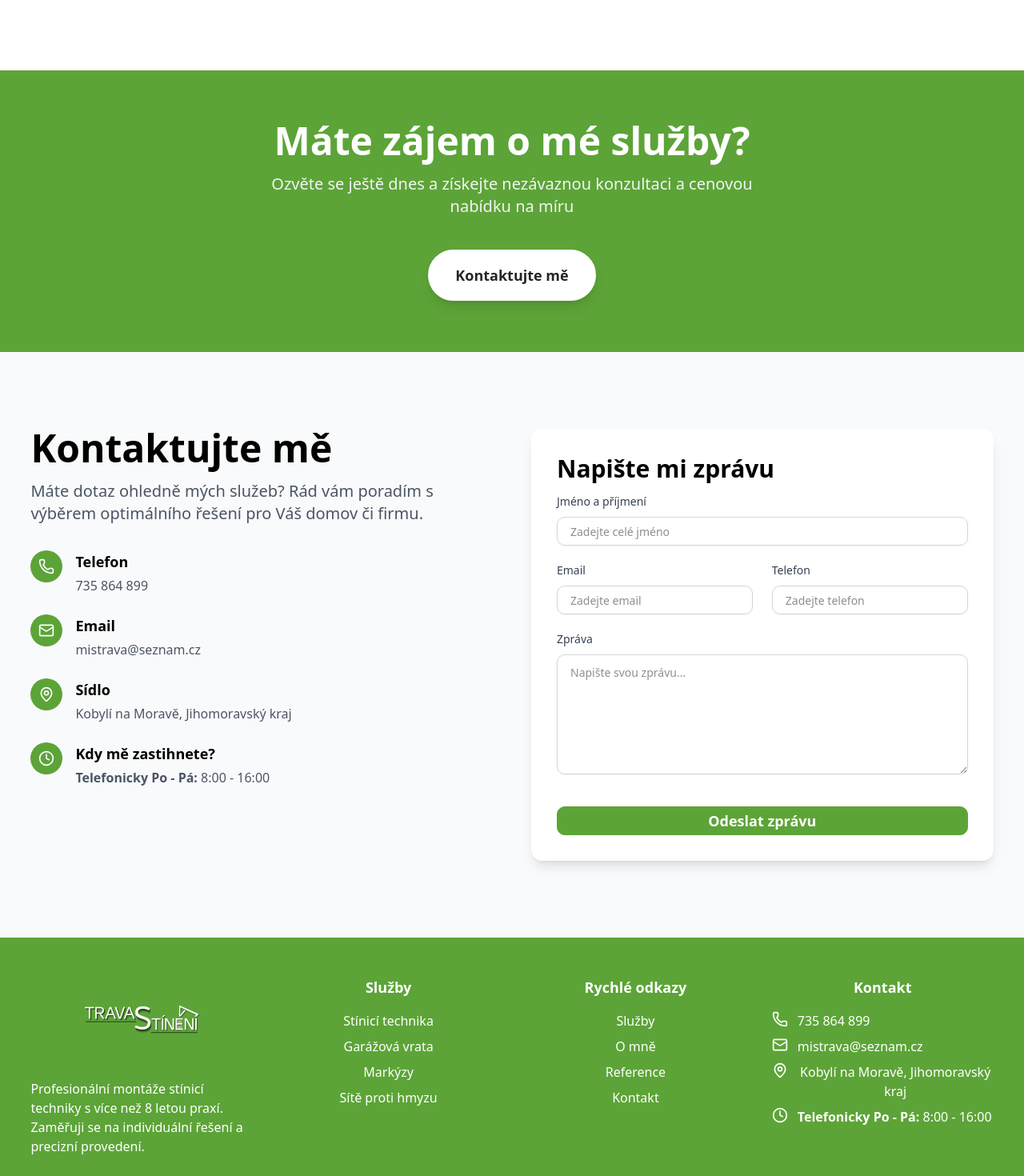
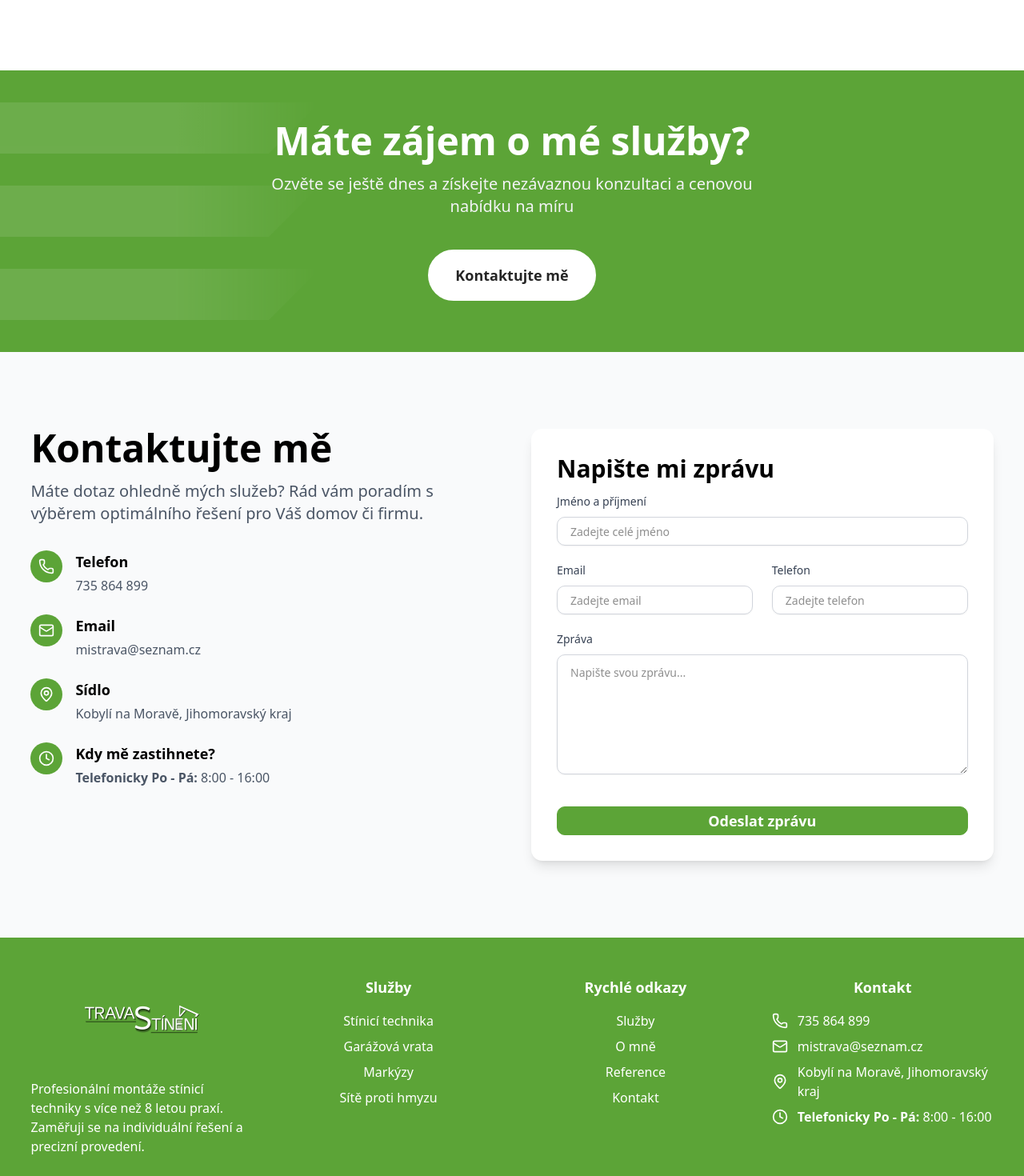
Before and after one commit to Topeez/majktravasweb, a Next.js app: page / in a window 1280 px wide. Shown: the part 3120-4590 px from the top of the page at 80% size. Built offline with nearby package versions, Linux system fonts and the light colour scheme.

Commit message:
cta sekce cool prvek, back to top tlacidlo potunene

```diff
--- a/components/back-to-top.tsx
+++ b/components/back-to-top.tsx
@@ -1,36 +1,70 @@
-"use client"
+"use client";
 
-import { ArrowUp } from "lucide-react"
-import { useEffect, useState } from "react"
-import { Button } from "./ui/button"
+import { ArrowUp } from "lucide-react";
+import { useEffect, useState, useCallback } from "react";
+import { Button } from "./ui/button";
 
 export function BackToTop() {
-    const [visible, setVisible] = useState(false)
+    const [visible, setVisible] = useState(false);
+    const [shouldRender, setShouldRender] = useState(false);
+
+    const scrollToTop = useCallback(() => {
+        window.scrollTo({ top: 0, behavior: "smooth" });
+    }, []);
 
     useEffect(() => {
+        const isMobile = window.innerWidth <= 768 && "ontouchstart" in window;
+        setShouldRender(!isMobile);
+
+        if (isMobile) return; // Don't set up listeners on mobile
+
+        let ticking = false;
+
         const toggleVisibility = () => {
-            if (window.scrollY > 300) {
-                setVisible(true)
-            } else {
-                setVisible(false)
+            if (!ticking) {
+                requestAnimationFrame(() => {
+                    setVisible(window.scrollY > 300);
+                    ticking = false;
+                });
+                ticking = true;
             }
-        }
+        };
 
-        window.addEventListener("scroll", toggleVisibility)
-        return () => window.removeEventListener("scroll", toggleVisibility)
-    }, [])
+        const handleResize = () => {
+            const newIsMobile =
+                window.innerWidth <= 768 && "ontouchstart" in window;
+            setShouldRender(!newIsMobile);
+        };
 
-    const scrollToTop = () => {
-        window.scrollTo({ top: 0, behavior: "smooth" })
-    }
+        // Initial check
+        toggleVisibility();
+
+        window.addEventListener("scroll", toggleVisibility, { passive: true });
+        window.addEventListener("resize", handleResize, { passive: true });
+
+        return () => {
+            window.removeEventListener("scroll", toggleVisibility);
+            window.removeEventListener("resize", handleResize);
+        };
+    }, []);
+
+    if (!shouldRender) return null;
 
     return (
         <Button
-            variant={"ghost"}
+            variant="ghost"
             onClick={scrollToTop}
-            className={`fixed bottom-5 right-5 z-50 flex items-center justify-center rounded-full aspect-square size-12 bg-foreground text-background cursor-pointer border border-background hover:border-foreground ${visible ? "opacity-100 pointer-events-auto" : "opacity-0 pointer-events-none"}`}
+            className={`group fixed bottom-5 right-5 z-50 flex items-center justify-start rounded-full size-12 hover:w-24 bg-foreground text-background border border-background transition-[width] duration-200 cursor-pointer gap-0 overflow-hidden hover:border-foreground ${
+                visible
+                    ? "opacity-100 pointer-events-auto"
+                    : "opacity-0 pointer-events-none"
+            }`}
+            aria-label="Back to top"
         >
-            <ArrowUp size={20} />
+            <ArrowUp size={20} className="flex-shrink-0 ml-0.5" />
+            <span className="opacity-0 group-hover:opacity-100 ml-1 text-sm whitespace-nowrap transition-opacity duration-200">
+                Nahoru
+            </span>
         </Button>
-    )
+    );
 }
--- a/components/cta-section.tsx
+++ b/components/cta-section.tsx
@@ -2,24 +2,34 @@ import Link from "next/link";
 
 export function CTA() {
     return (
-        <section className="bg-foreground py-16">
-            <div className="text-center cs-container">
-                <h2 className="font-bold text-white text-3xl md:text-5xl">
+        <section className="relative bg-foreground py-8 sm:py-12 lg:py-16 overflow-hidden">
+            <div className="z-30 relative px-4 sm:px-6 lg:px-8 text-center cs-container">
+                <h2 className="font-bold text-white text-2xl sm:text-3xl md:text-4xl lg:text-5xl">
                     Máte zájem o mé služby?
                 </h2>
-                <p className="mx-auto mt-4 max-w-2xl text-gray-100 text-xl">
+                <p className="mx-auto mt-3 sm:mt-4 px-4 sm:px-0 max-w-2xl text-gray-100 text-base sm:text-lg md:text-xl">
                     Ozvěte se ještě dnes a získejte nezávaznou konzultaci a
                     cenovou nabídku na míru
                 </p>
-                <div className="mt-10">
+                <div className="mt-6 sm:mt-8 lg:mt-10">
                     <Link
                         href="#kontakt"
-                        className="inline-block bg-white hover:bg-transparent shadow-lg px-8 py-4 border-2 border-background rounded-full font-bold text-popover-foreground hover:text-white text-lg transition"
+                        className="inline-block bg-white hover:bg-transparent px-6 sm:px-8 py-3 sm:py-4 border-2 border-background rounded-full font-bold text-popover-foreground hover:text-white text-base sm:text-lg transition"
                     >
                         Kontaktujte mě
                     </Link>
                 </div>
             </div>
+            <div className="top-1/2 left-0 z-10 absolute flex flex-col justify-evenly items-center opacity-10 h-full -translate-y-1/2">
+                {[...Array(3)].map((_, i) => (
+                    <div
+                        key={i}
+                        className="relative bg-gradient-to-l from-transparent via-45% via-background to-background w-[200px] sm:w-[300px] lg:w-[400px] h-10 sm:h-12 lg:h-16"
+                    >
+                        <div className="top-0 right-0 absolute border-b-[40px] border-b-transparent sm:border-b-[48px] lg:border-b-[64px] border-l-[40px] border-l-foreground sm:border-l-[48px] lg:border-l-[64px] border-solid rotate-180"></div>
+                    </div>
+                ))}
+            </div>
         </section>
     );
 }
--- a/components/footer.tsx
+++ b/components/footer.tsx
@@ -9,7 +9,7 @@ export function Footer() {
         { label: "Služby", href: "#sluzby" },
         { label: "O mně", href: "#omne" },
         { label: "Reference", href: "#recenze" },
-        { label: "Kontakt", href: "#contact" },
+        { label: "Kontakt", href: "#kontakt" },
     ];
 
     return (
@@ -72,13 +72,13 @@ export function Footer() {
                         </ul>
                     </div>
 
-                    <div className="flex flex-col items-center">
+                    <div className="text-center">
                         <h4 className="mb-4 font-bold text-lg">Kontakt</h4>
-                        <ul className="space-y-2 text-background text-center">
+                        <ul className="space-y-2 text-background text-left">
                             {contactInfo.map((item, index) => (
                                 <li
                                     key={index}
-                                    className="flex items-center md:items-start"
+                                    className="flex justify-center md:justify-start items-center"
                                 >
                                     <div className="mr-3">{item.icon}</div>
                                     <span>{item.content}</span>
```
